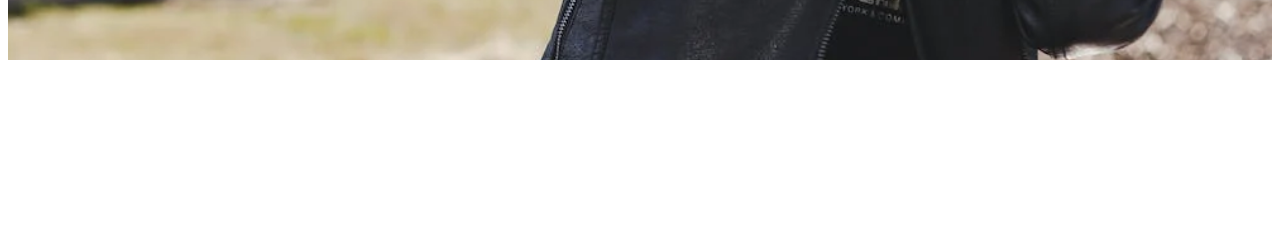
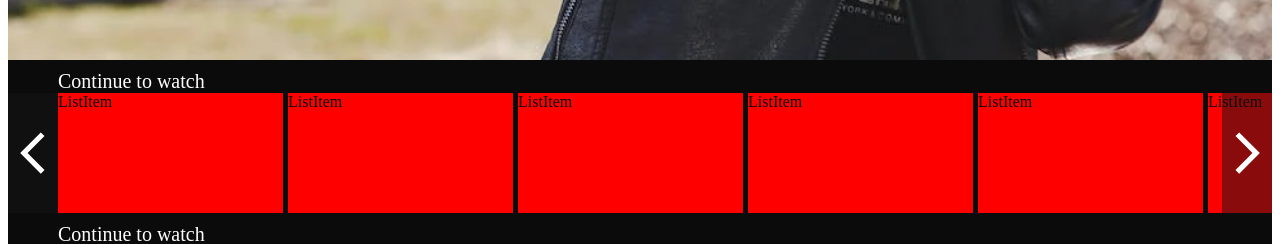
Before and after one commit to leylagogebakan/netflix-clone-webapp, a React (Create React App) app: page / in a window 1280 px wide. Shown: the part 668-912 px from the top of the page. Before the commit the page ends 800 px from the top, so only its background shows below. Built offline with nearby package versions, Linux system fonts and the light colour scheme; the HTML template or start-up script is replaced by a standard one.

Commit message:
Making Netflix Slider - 01) Making the buttons and the UI

```diff
--- a/src/Home/Home.jsx
+++ b/src/Home/Home.jsx
@@ -1,12 +1,17 @@
 import Navbar from '../components/Navbar/Navbar';
 import './home.scss';
 import Featured from '../components/Featured/Featured';
+import List from '../components/List/List';
 
 const Home = () => {
   return (
     <div className="home">
       <Navbar />
       <Featured type="series" />
+      <List />
+      <List />
+      <List />
+      <List />
     </div>
   );
 };
--- a/src/Home/home.scss
+++ b/src/Home/home.scss
@@ -1,3 +1,4 @@
 .home {
   background-color: var(--main-color);
+  overflow: hidden;
 }
--- /dev/null
+++ b/src/components/List/List.jsx
@@ -0,0 +1,27 @@
+import {
+  ArrowBackIosOutlined,
+  ArrowForwardIosOutlined,
+} from '@material-ui/icons';
+import ListItem from '../ListItem/ListItem';
+import './list.scss';
+
+export default function List() {
+  return (
+    <div className="list">
+      <span className="listTitle">Continue to watch</span>
+      <div className="wrapper">
+        <ArrowBackIosOutlined className="sliderArrow left" />
+        <div className="container">
+          <ListItem />
+          <ListItem />
+          <ListItem />
+          <ListItem />
+          <ListItem />
+          <ListItem />
+          <ListItem />
+        </div>
+        <ArrowForwardIosOutlined className="sliderArrow right" />
+      </div>
+    </div>
+  );
+}
--- /dev/null
+++ b/src/components/List/list.scss
@@ -0,0 +1,43 @@
+.list {
+  width: 100%;
+  margin-top: 10px;
+
+  .listTitle {
+    color: white;
+    font-size: 20px;
+    font-weight: 500;
+    margin-left: 50px;
+  }
+
+  .wrapper {
+    position: relative;
+
+    .sliderArrow {
+      width: 50px;
+      height: 100%;
+      background-color: rgb(22, 22, 22, 0.5);
+      color: white;
+      position: absolute;
+      z-index: 99;
+      // to make it in center
+      top: 0;
+      bottom: 0;
+      margin: auto;
+      cursor: pointer;
+
+      &.left {
+        left: 0;
+      }
+
+      &.right {
+        right: 0;
+      }
+    }
+
+    .container {
+      margin-left: 50px;
+      display: flex;
+      width: max-content;
+    }
+  }
+}
--- /dev/null
+++ b/src/components/ListItem/ListItem.jsx
@@ -0,0 +1,7 @@
+import './listItem.scss';
+
+export default function ListItem() {
+  return (
+    <div className='listItem'>ListItem</div>
+  )
+}
--- /dev/null
+++ b/src/components/ListItem/listItem.scss
@@ -0,0 +1,6 @@
+.listItem {
+  width: 225px;
+  height: 120px;
+  background-color: red;
+  margin-right: 5px;
+}
```
